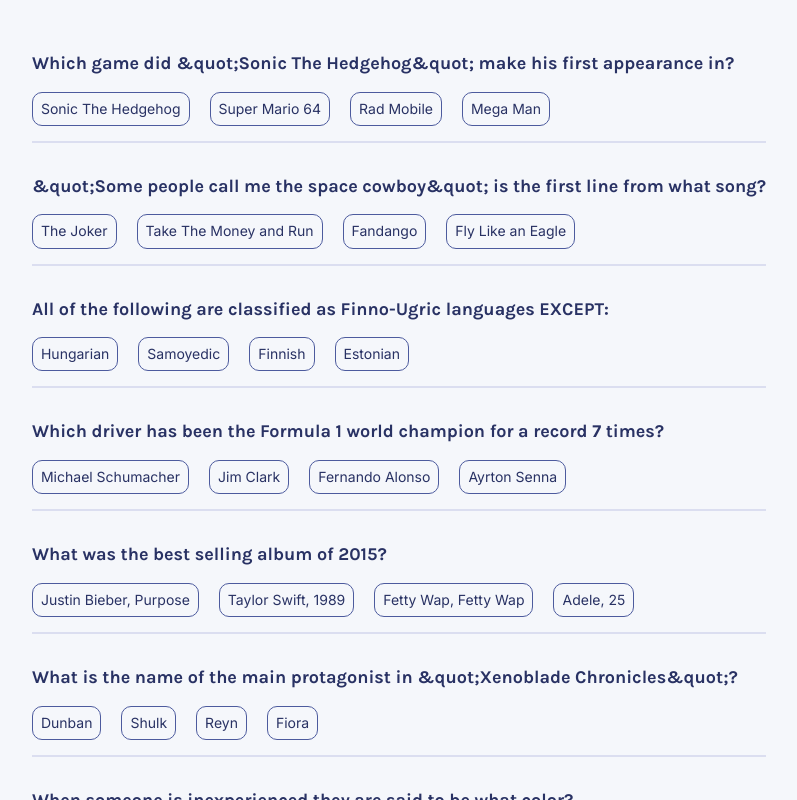
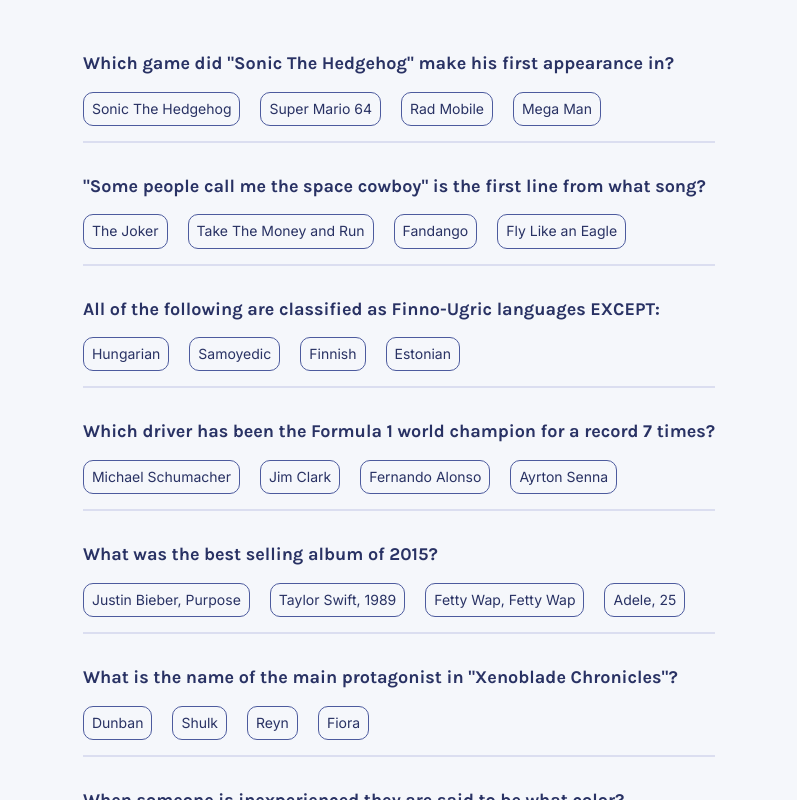
Before and after one commit to cermartinezz/quizzical, a React (Vite) app: page / in a window 1280 px wide. Both pictures are taken after a click on the button "Start Quiz". Shown: the top 800 px of the page, without its empty margins (241-1038 px from the left). Built offline with nearby package versions, Linux system fonts and the light colour scheme.

Commit message:
decode question

```diff
--- a/src/components/Question.jsx
+++ b/src/components/Question.jsx
@@ -1,5 +1,6 @@
 import Answer from "./Answer";
 import "./question.css";
+import he from "he";
 
 export default function Question(props) {
   let { question } = props;
@@ -10,7 +11,7 @@
 
   return (
     <div className="question">
-      <p className="question--label">{question.question}</p>
+      <p className="question--label">{he.decode(question.question)}</p>
       <div className="question--answers">{answerElements}</div>
     </div>
   );
```
